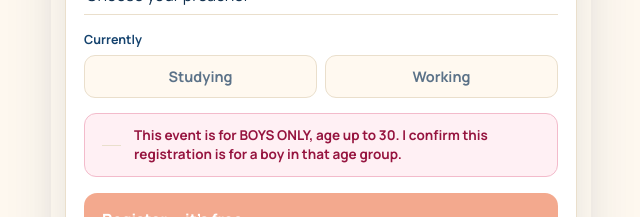
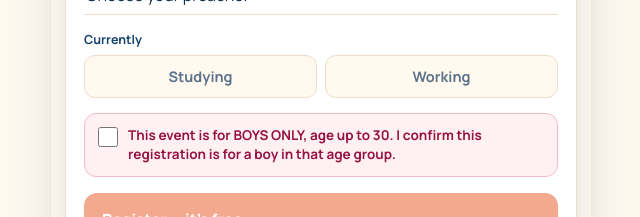
Before and after one commit to HkmVizagTech/friendship-day-registration, a Next.js app: page / in a window 1280 px wide. Shown: the part 1020-1237 px from the top of the page, without its empty margins (319-959 px from the left). Built offline with nearby package versions, Linux system fonts and the light colour scheme.

Commit message:
fix: checkbox was rendering as a bare underline instead of an actual box — the site-wide input style (appearance:none, width:100%) was overriding it

```diff
--- a/app/globals.css
+++ b/app/globals.css
@@ -120,11 +120,18 @@ body {
   border-radius: 12px;
   cursor: pointer;
 }
-.confirm-check input {
-  width: 19px;
-  height: 19px;
-  margin-top: 1px;
+.confirm-check input[type='checkbox'] {
+  appearance: auto;
+  -webkit-appearance: checkbox;
+  width: 20px;
+  height: 20px;
+  margin: 1px 0 0;
+  padding: 0;
+  border: none;
+  border-bottom: none;
+  background: none;
   accent-color: #CF2A5C;
+  cursor: pointer;
   flex-shrink: 0;
 }
 .confirm-check span {
```
